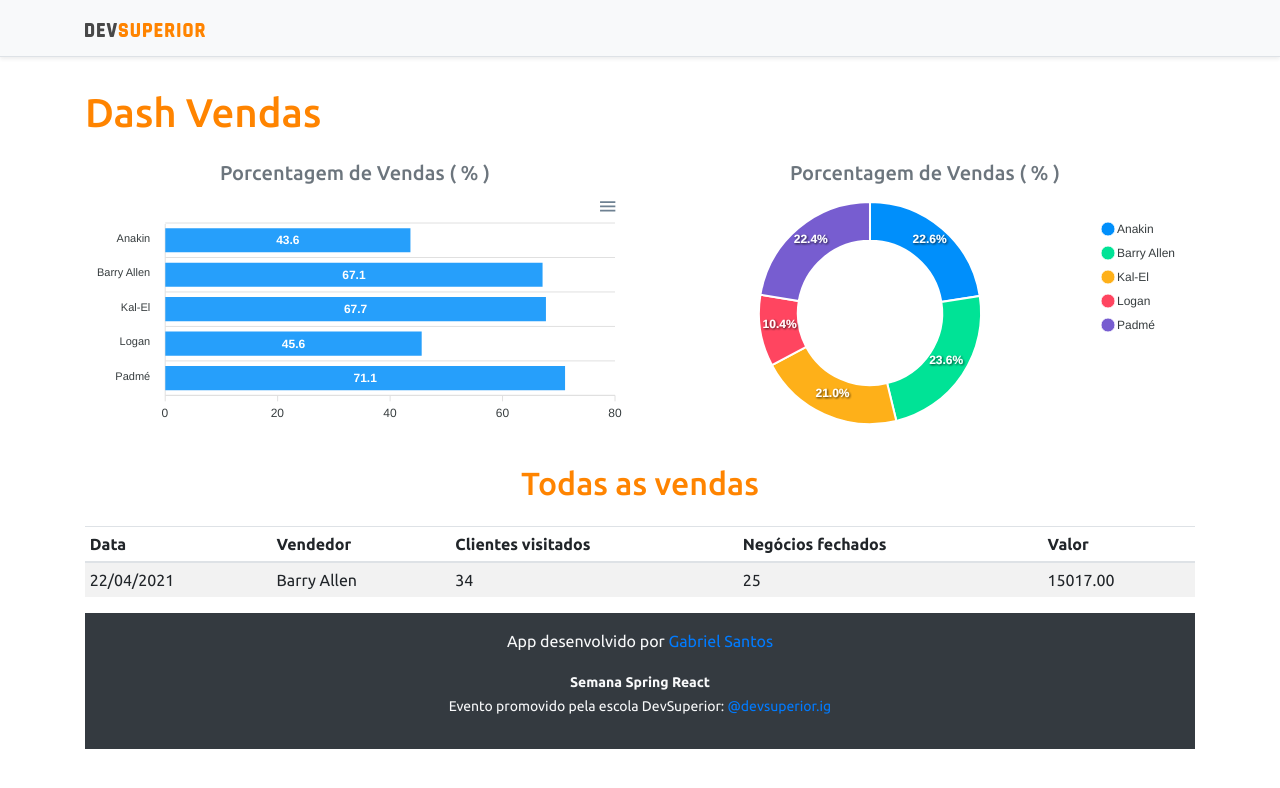
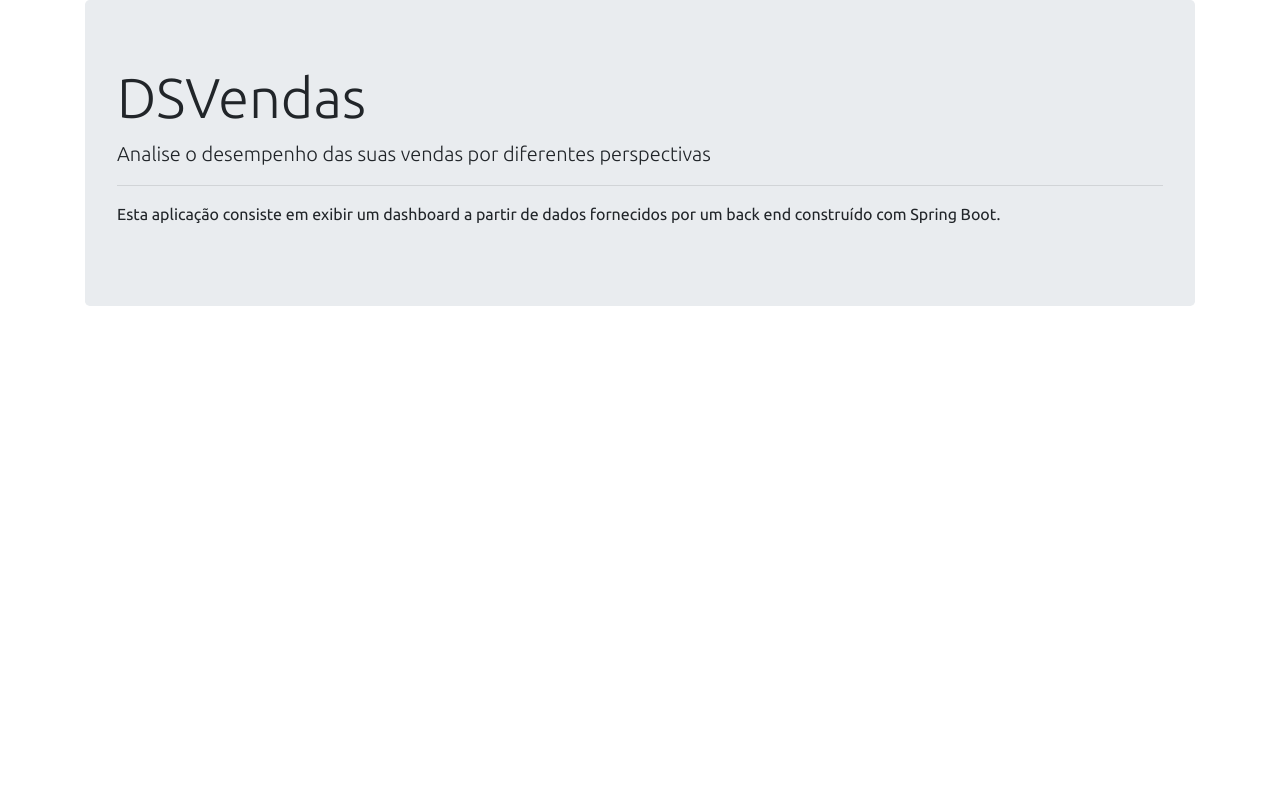
Before and after one commit to GabrielSantosBa/Dash-Board-Vendas, a React (Create React App) app in the folder frontend/: page / in a window 1280 px wide. Shown: the top 788 px of the page. Built offline with nearby package versions, Linux system fonts and the light colour scheme.

Commit message:
Rotas adicionadas

```diff
--- a/frontend/package.json
+++ b/frontend/package.json
@@ -20,6 +20,7 @@
     "react": "^17.0.2",
     "react-apexcharts": "^1.3.9",
     "react-dom": "^17.0.2",
+    "react-router-dom": "^5.2.0",
     "react-scripts": "4.0.3",
     "typescript": "^4.1.2",
     "web-vitals": "^1.0.1",
@@ -48,5 +49,8 @@
       "last 1 firefox version",
       "last 1 safari version"
     ]
+  },
+  "devDependencies": {
+    "@types/react-router-dom": "^5.1.7"
   }
 }
--- a/frontend/src/App.tsx
+++ b/frontend/src/App.tsx
@@ -1,45 +1,10 @@
-import BarChart from "components/BarChart";
-import DataTable from "components/DataTable";
-import Footer from "components/footer";
-import GraficoRosca from "components/GraficoRosca";
-import NavBar from "components/index";
+
+import Routes from "Routes";
 
 function App() {
   return (
 
-    <>
-      <NavBar />
-      <div className="container">
-        <h1 className="text-primary py-3">Dash Vendas</h1>
-
-
-        <div className="row">
-
-          <div className="col-sm-6">
-            <h5 className="text-center text-secondary">Porcentagem de Vendas ( % )</h5>
-            <BarChart />
-          </div>
-          <div className="col-sm-6">
-            <h5 className="text-center text-secondary">Porcentagem de Vendas ( % )</h5>
-            <GraficoRosca />
-          </div>
-
-
-        </div>
-
-
-
-        <div className="py-3">
-          <h2 className="text-primary text-center">Todas as vendas</h2>
-        </div>
-        <DataTable />
-        <Footer />
-      </div>
-
-
-
-
-    </>
+   <Routes />
   );
 
 }
--- /dev/null
+++ b/frontend/src/Routes.tsx
@@ -0,0 +1,22 @@
+import Dashboard from 'pages/Dashboard';
+import Home from 'pages/home';
+import { BrowserRouter, Route, Switch } from 'react-router-dom';
+
+function Routes() {
+    return (
+        <BrowserRouter>
+            <Switch>
+                <Route path="/" exact>
+                    <Home />
+                </Route>
+                <Route path="/dashboard">
+                    <Dashboard />
+                </Route>
+            </Switch>
+        </BrowserRouter>
+
+    );
+
+}
+
+export default Routes;
--- /dev/null
+++ b/frontend/src/pages/Dashboard/index.tsx
@@ -0,0 +1,41 @@
+import NavBar from "components";
+import BarChart from "components/BarChart";
+import DataTable from "components/DataTable";
+import Footer from "components/footer";
+import GraficoRosca from "components/GraficoRosca";
+
+
+function Dashboard() {
+    return (
+        <>
+            <NavBar />
+            <div className="container">
+                <h1 className="text-primary py-3">Dash Vendas</h1>
+
+                <div className="row">
+                    <div className="col-sm-6">
+                        <h5 className="text-center text-secondary">Porcentagem de Vendas ( % )</h5>
+                        <BarChart />
+                    </div>
+                    <div className="col-sm-6">
+                        <h5 className="text-center text-secondary">Porcentagem de Vendas ( % )</h5>
+                        <GraficoRosca />
+                    </div>
+                </div>
+                <div className="py-3">
+                    <h2 className="text-primary text-center">Todas as vendas</h2>
+                </div>
+                <DataTable />
+                <Footer />
+            </div>
+
+
+
+
+        </>
+
+    );
+
+}
+
+export default Dashboard;
--- /dev/null
+++ b/frontend/src/pages/home/index.tsx
@@ -0,0 +1,17 @@
+
+function Home() {
+    return (
+        <div className="container">
+            <div className="jumbotron">
+                <h1 className="display-4">DSVendas</h1>
+                <p className="lead">Analise o desempenho das suas vendas por diferentes perspectivas</p>
+                <hr />
+                <p>Esta aplicação consiste em exibir um dashboard a partir de dados fornecidos por um back end construído com Spring Boot.</p>
+            </div>
+        </div>
+
+    );
+
+}
+
+export default Home;
```
Also changed, not shown: 1 other file (tests, documents, lock files or other folders).
